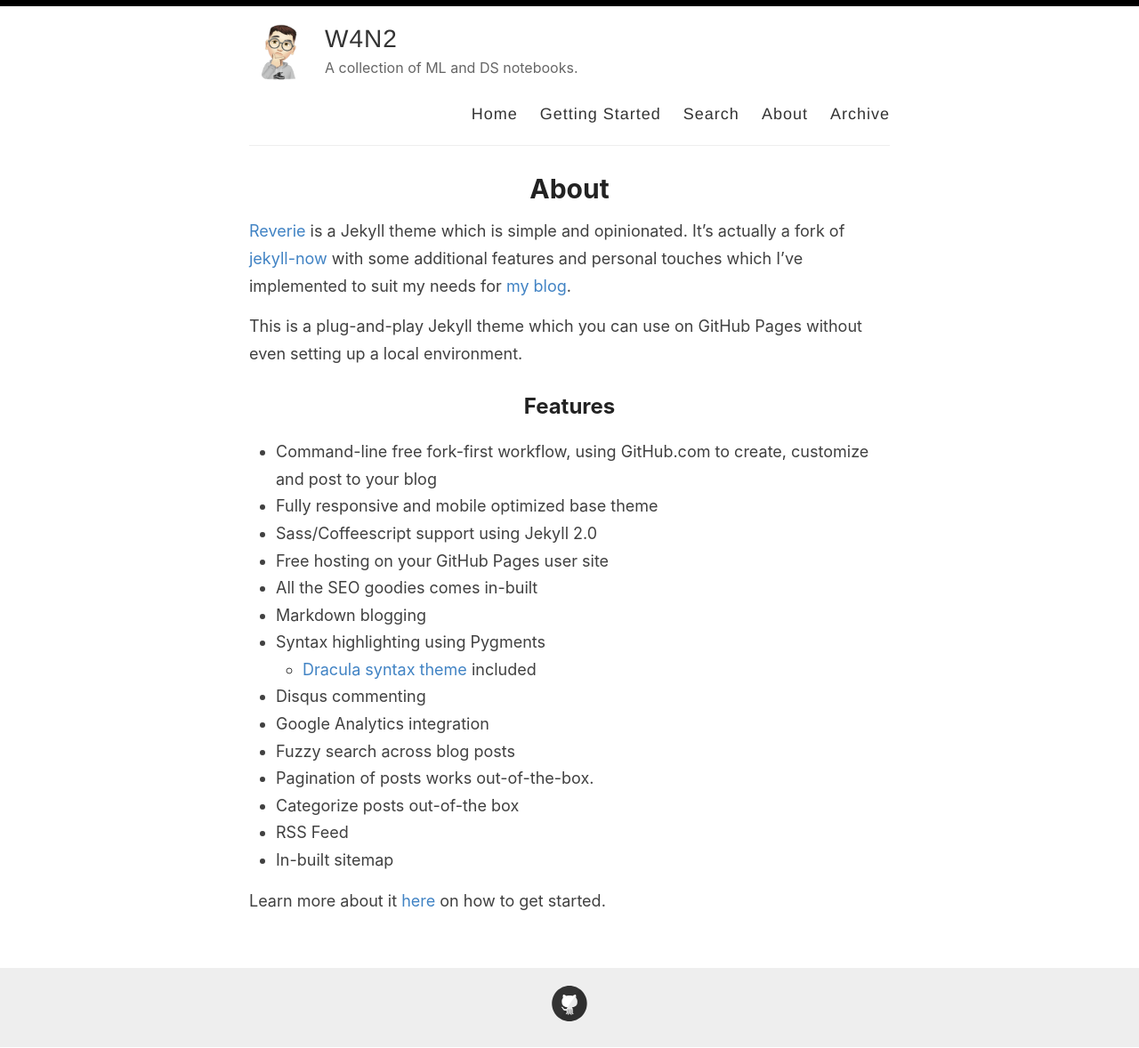
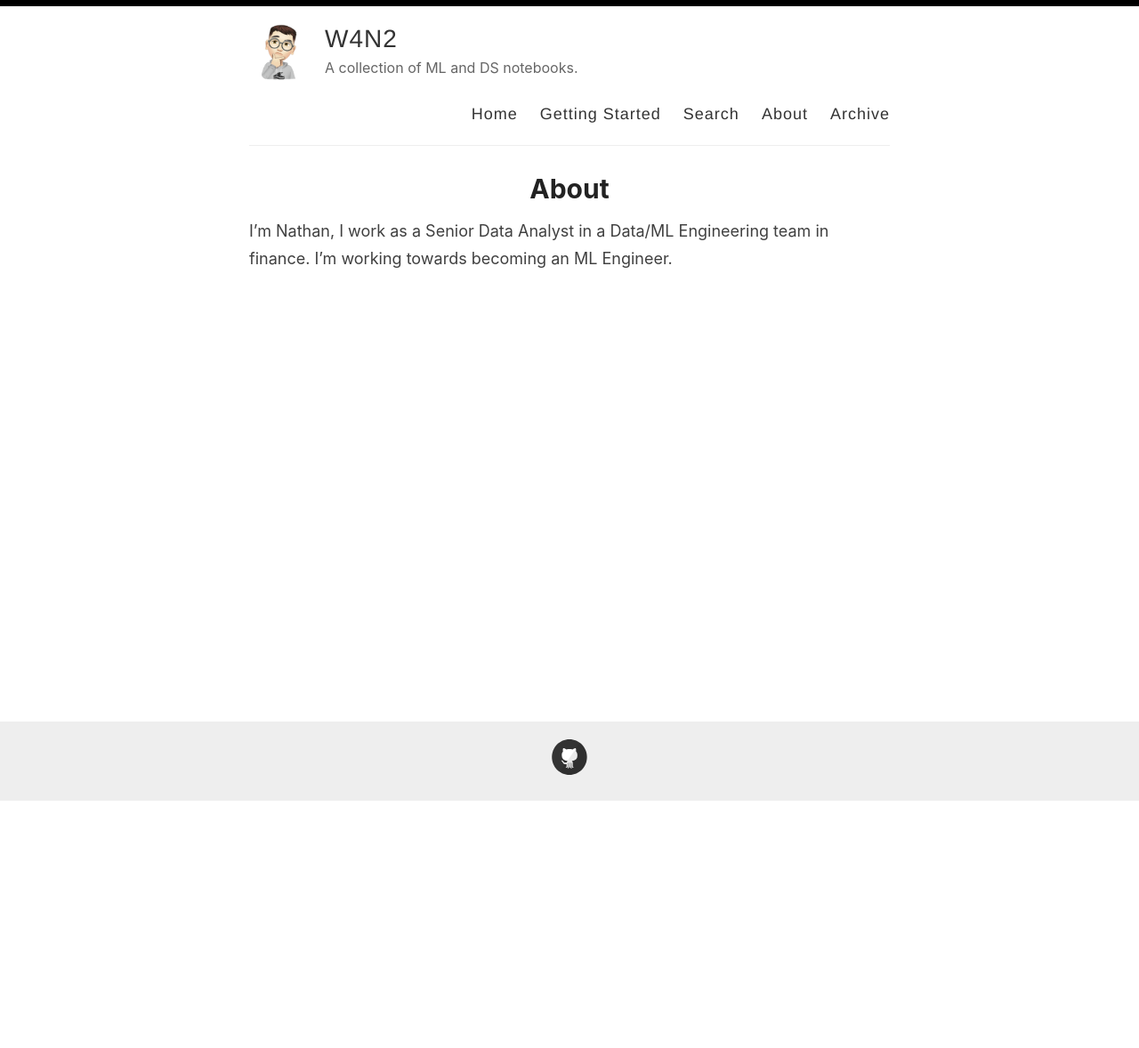
Before and after one commit to W4N2/w4n2.github.io, a Jekyll site: the page built from _pages/about.md, in a window 1280 px wide. Shown: the whole page at 89% size. Built offline with Jekyll 4.4.1, drawn with Linux system fonts in a browser that asks for light colours; after the commit the page ends 901 px from its top, so only the background shows below that.

Commit message:
Update about.md

```diff
--- a/_pages/about.md
+++ b/_pages/about.md
@@ -4,26 +4,4 @@ title: About
 permalink: /about/
 ---
 
-[Reverie](https://github.com/amitmerchant1990/reverie) is a Jekyll theme which is simple and opinionated. It's actually a fork of [jekyll-now](https://github.com/barryclark/jekyll-now) with some additional features and personal touches which I've implemented to suit my needs for [my blog](https://www.amitmerchant.com).
-
-This is a plug-and-play Jekyll theme which you can use on GitHub Pages without even setting up a local environment.
-
-## Features
-
-- Command-line free fork-first workflow, using GitHub.com to create, customize and post to your blog
-- Fully responsive and mobile optimized base theme
-- Sass/Coffeescript support using Jekyll 2.0
-- Free hosting on your GitHub Pages user site
-- All the SEO goodies comes in-built
-- Markdown blogging
-- Syntax highlighting using Pygments
-    - [Dracula syntax theme](https://draculatheme.com/) included
-- Disqus commenting
-- Google Analytics integration
-- Fuzzy search across blog posts
-- Pagination of posts works out-of-the-box.
-- Categorize posts out-of-the box
-- RSS Feed
-- In-built sitemap
-
-Learn more about it [here](https://github.com/amitmerchant1990/reverie) on how to get started.
+I'm Nathan, I work as a Senior Data Analyst in a Data/ML Engineering team in finance. I'm working towards becoming an ML Engineer.
```
